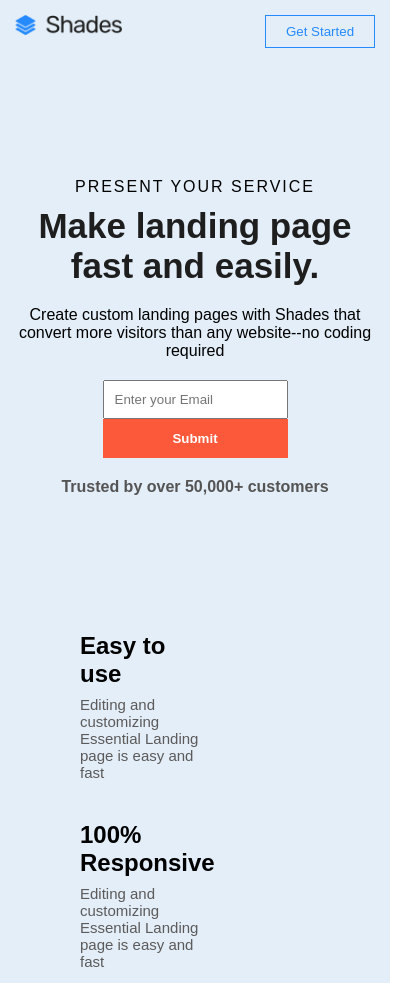
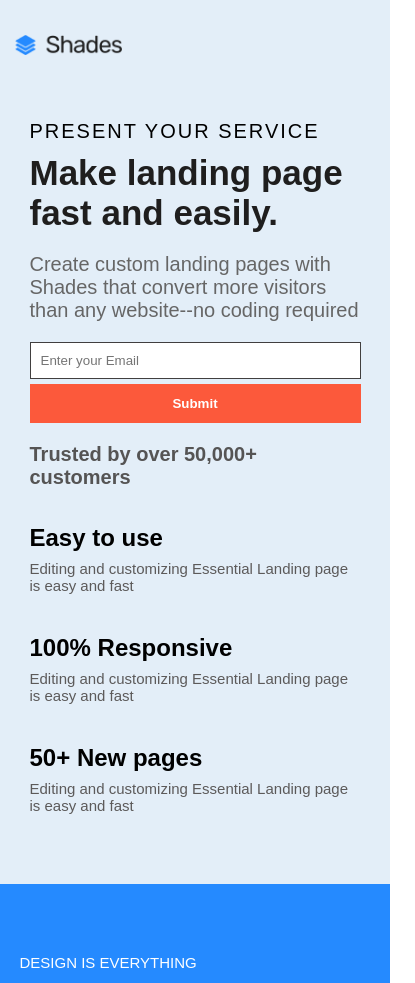
Before and after one commit to jcode-001/Digital-Services-of-Shades, a plain HTML site: page index.html in a window 390 px wide. Shown: the top 983 px of the page, 415 px wide, since content can reach past the window. Drawn offline with Linux system fonts and the light colour scheme.

Commit message:
new changes

```diff
--- a/index.html
+++ b/index.html
@@ -30,7 +30,7 @@
         <div class="content-text">
           <p class="content-title">present your service</p>
           <h1 class="heading-text">Make landing page fast and easily.</h1>
-          <p>
+          <p class="light-gray">
             Create custom landing pages with Shades that convert more visitors
             than any website--no coding required
           </p>
--- a/style.css
+++ b/style.css
@@ -4,6 +4,7 @@
   box-sizing: border-box;
 }
 body {
+  width: 100%;
   font-family: Karla, sans-serif;
 }
 .cl-wht {
@@ -55,44 +56,50 @@ a {
 }
 
 /* section-1 */
-.flex-box {
-  /* border: 1px solid #000; */
-  padding: 10px 70px;
-}
 .section-1 {
+  /* padding: 70px 0; */
+  display: flex;
+  align-items: center;
+  flex-direction: column;
+  justify-content: space-evenly;
   padding-bottom: 60px;
-  height: fit-content;
+  height: 120vh;
 }
 .centered {
-  height: 88vh;
-}
-.centered {
-  justify-content: center;
-  align-items: center;
+  height: fit-content;
 }
 .content-title {
   letter-spacing: 2px;
   text-transform: uppercase;
   margin-bottom: 10px;
 }
-.content-text {
-  /* border: 1px solid #000; */
+.centered {
   text-align: center;
   width: 50%;
   padding: 10px;
   height: fit-content;
   align-self: center;
 }
+.content-text > p {
+  font-size: 20px;
+}
+.flex-box {
+  width: 90%;
+}
 .heading-text {
   /*for h1 on line */
   color: #1f1e1e;
-  font-size: 55px;
+  font-size: 4em;
   margin-bottom: 20px;
+}
+.light-gray{
+  color: #666;
 }
 form {
   margin: 20px 0;
 }
 .email-input-field {
+  border: 1px solid #413f3f;
   padding: 10px;
   width: 50%;
 }
@@ -123,8 +130,8 @@ form {
 /* section-2 */
 .section-2 {
   display: flex;
-  justify-content: center;
-  gap: 30px;
+  justify-content: space-evenly;
+  gap: 20px;
   align-items: center;
   padding: 70px 0;
   background-color: #258aff;
@@ -132,7 +139,7 @@ form {
 .app-design {
   /* border: 1px solid #000; */
   height: fit-content;
-  width: 440px;
+  width: 40%;
 }
 .app-design > h3,
 .present-app > .present-app-content > h3,
@@ -172,6 +179,7 @@ form {
   justify-content: space-around;
 }
 .present-app {
+  /* border: 1px solid #000; */
   padding: 5px;
   width: 50%;
 }
@@ -373,6 +381,17 @@ footer{
     width: fit-content;
   }
 }
+@media only screen and (max-width:988px){
+  .section-1{
+    height: 80vh;
+    justify-content: space-around;
+    padding-top: 40px;
+    gap: 15px;
+  }
+  .centered{
+    width: 90%;
+  }
+}
 @media only screen and (max-width: 768px) {
   .center-links {
     display: none;
@@ -380,14 +399,11 @@ footer{
   .main-links {
     justify-content: space-between;
   }
-  .centered {
-    height: 65vh;
-  }
-  .content-text {
-    width: 100%;
-  }
   .heading-text {
     font-size: 35px;
+  }
+  .section-1{
+    height: fit-content;
   }
   .flex-box {
     flex-direction: column;
@@ -397,6 +413,9 @@ footer{
   }
   .section-2 {
     flex-direction: column-reverse;
+  }
+  .app-design{
+    width: 80%;
   }
   /* section-3 */
   .section-3 {
@@ -416,6 +435,9 @@ footer{
   .price-card{
     width: 70%;
   }
+  .logo{
+    margin-top: 20px;
+  }
 }
 @media only screen and (max-width: 660px) {
   .grid-container {
@@ -426,17 +448,52 @@ footer{
   .gd-box-3 {
     margin-top: 0;
   }
+  .get-started-btn{
+    display: none;
+  }
 }
 @media only screen and (max-width: 478px) {
+  .centered{
+    text-align: left;
+  }
   form {
     display: flex;
     flex-direction: column;
     align-items: center;
   }
-  form > .submit-btn {
-    width: 50%;
+  form > .submit-btn,.email-input-field{
+    width: 100%;
+  }
+  .submit-btn{
+    margin-top: 5px;
   }
   .price-card{
     width: fit-content;
   }
+  .section-3 {
+    padding: 100px 15px;
+  }
+  .app-design,
+  .present-app-content,
+  .customers-story {
+    width: 90%;
+  }
+  .section-4{
+    padding: 0 10px 50px 10px;
+  }
+  .grid-box{
+    height: 300px;
+  }
+  .price-card{
+    width: 100%;
+  }
+  .box{
+    width: 100%;
+  }
+  .content-text{
+    font-size: 16px;
+  }
+  .section-5{
+    padding: 10px;
+  }
 }
```
